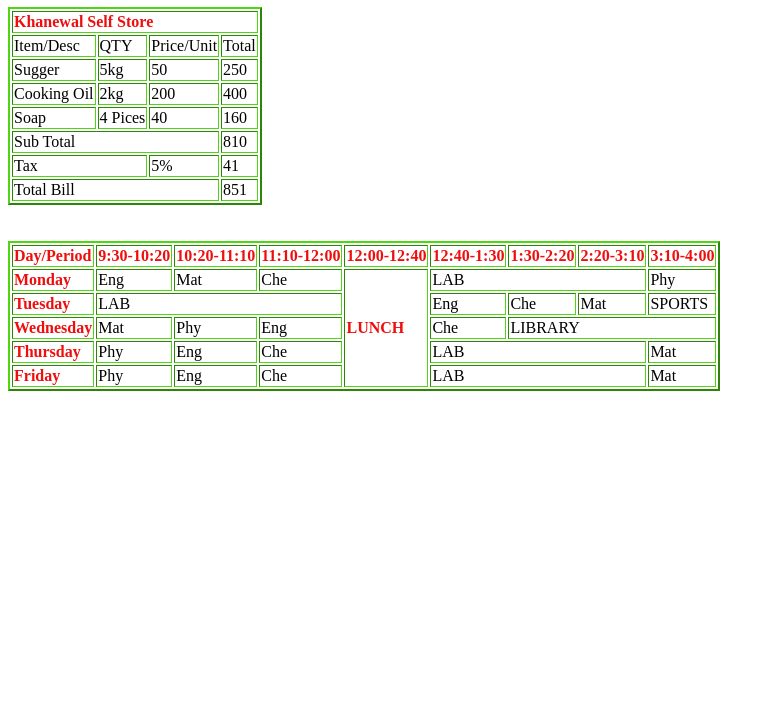
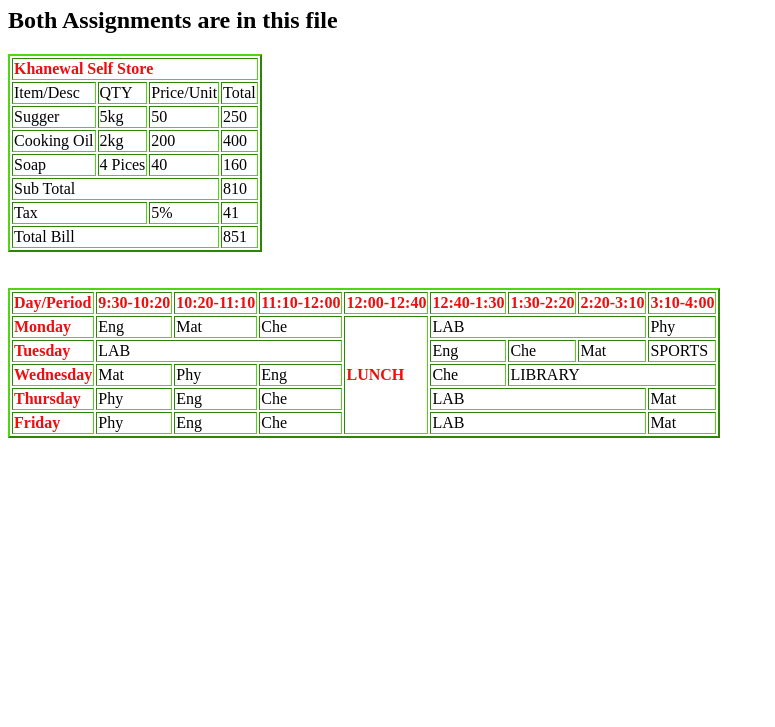
Before and after one commit to UrstrulyBhavana/This-is-my-First-HTML-Project-with-GIT, a plain HTML site: page index.html in a window 1280 px wide. Shown: the part 73-800 px from the top of the page, without its empty margins (0-775 px from the left). Drawn offline with Linux system fonts and the light colour scheme.

Commit message:
third commit

```diff
--- a/index.html
+++ b/index.html
@@ -10,6 +10,7 @@
 
 <body>
     <h1>Both Tables were Included</h1>
+    <h2>Both Assignments are in this file</h2>
     <div>
     <table border="2px">
         <tr>
```
